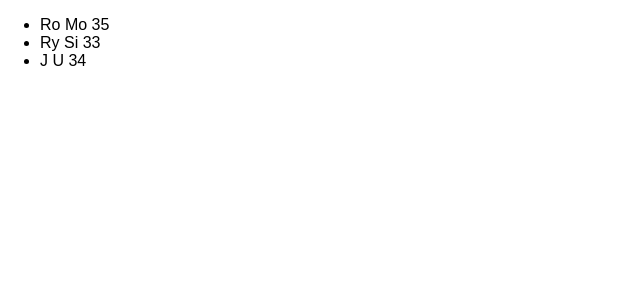
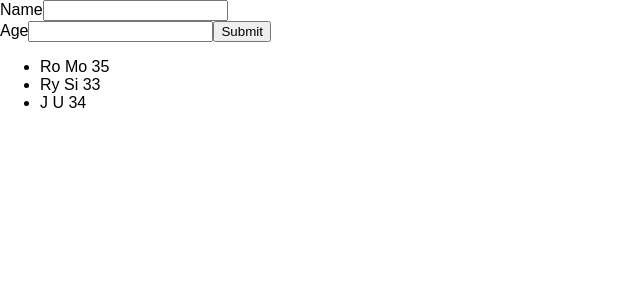
Before and after one commit to rmohanmd/user-list, a React (Create React App) app: page / in a window 1280 px wide. Shown: the top 300 px of the page, without its empty margins (0-640 px from the left). Built offline with nearby package versions, Linux system fonts and the light colour scheme.

Commit message:
Add input component for form for name and age inputs

```diff
--- a/src/App.js
+++ b/src/App.js
@@ -1,4 +1,5 @@
 import React, { useState } from "react";
+import Input from "./components/Input/Input";
 import List from "./components/List/List";
 
 function App() {
@@ -10,6 +11,7 @@ function App() {
 
   return (
     <div>
+      <Input />
       <section>
         <List list={userList} />
       </section>
--- /dev/null
+++ b/src/components/Input/Input.js
@@ -0,0 +1,21 @@
+import React from "react";
+
+const onSubmitHandler = (event) => {
+  event.preventDefault();
+  console.log("testing");
+};
+
+const Input = () => {
+  return (
+    <form onSubmit={onSubmitHandler}>
+      <label>Name</label>
+      <input type="text" minLength="1" />
+      <br />
+      <label>Age</label>
+      <input type="number" min="0" />
+      <button type="submit">Submit</button>
+    </form>
+  );
+};
+
+export default Input;
```
